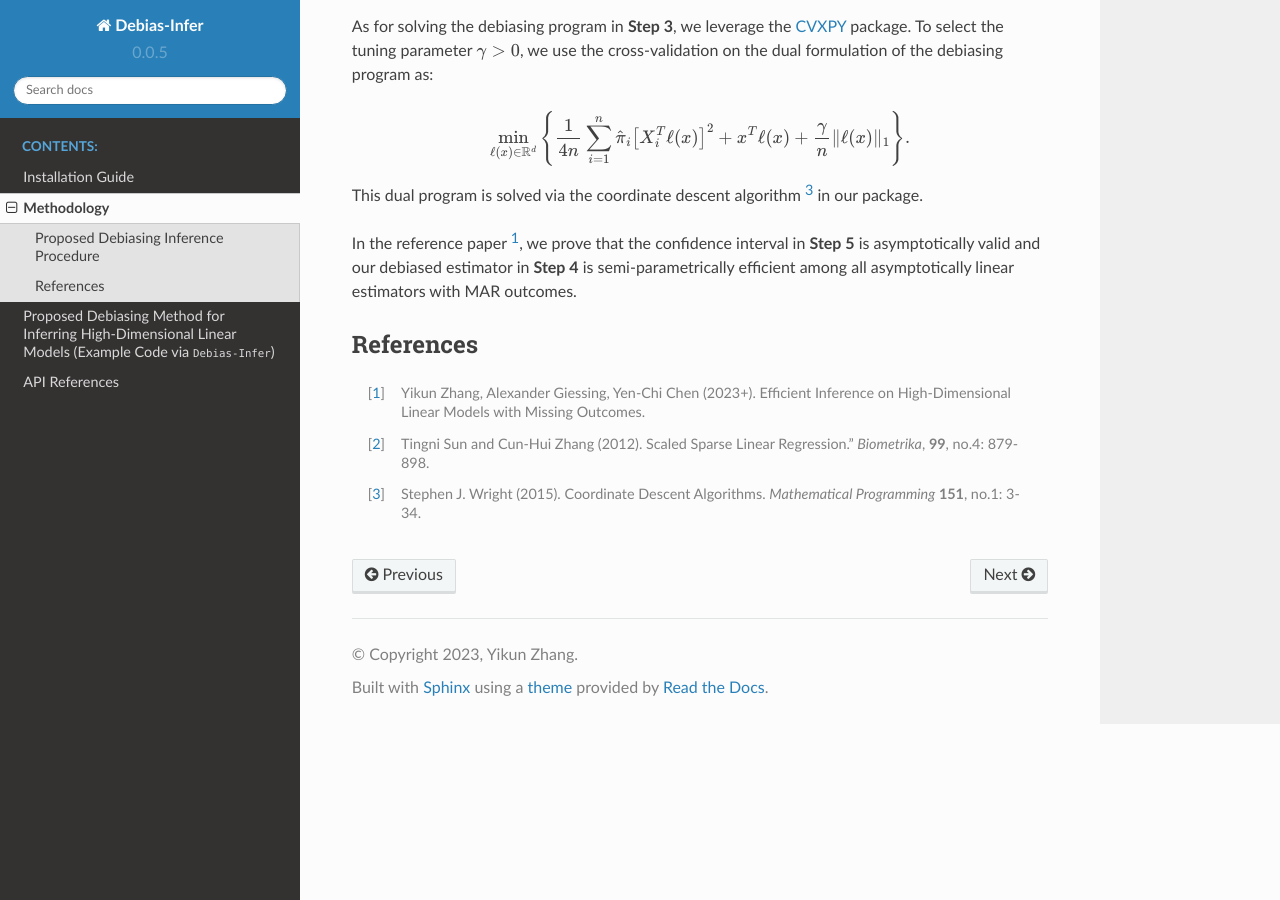
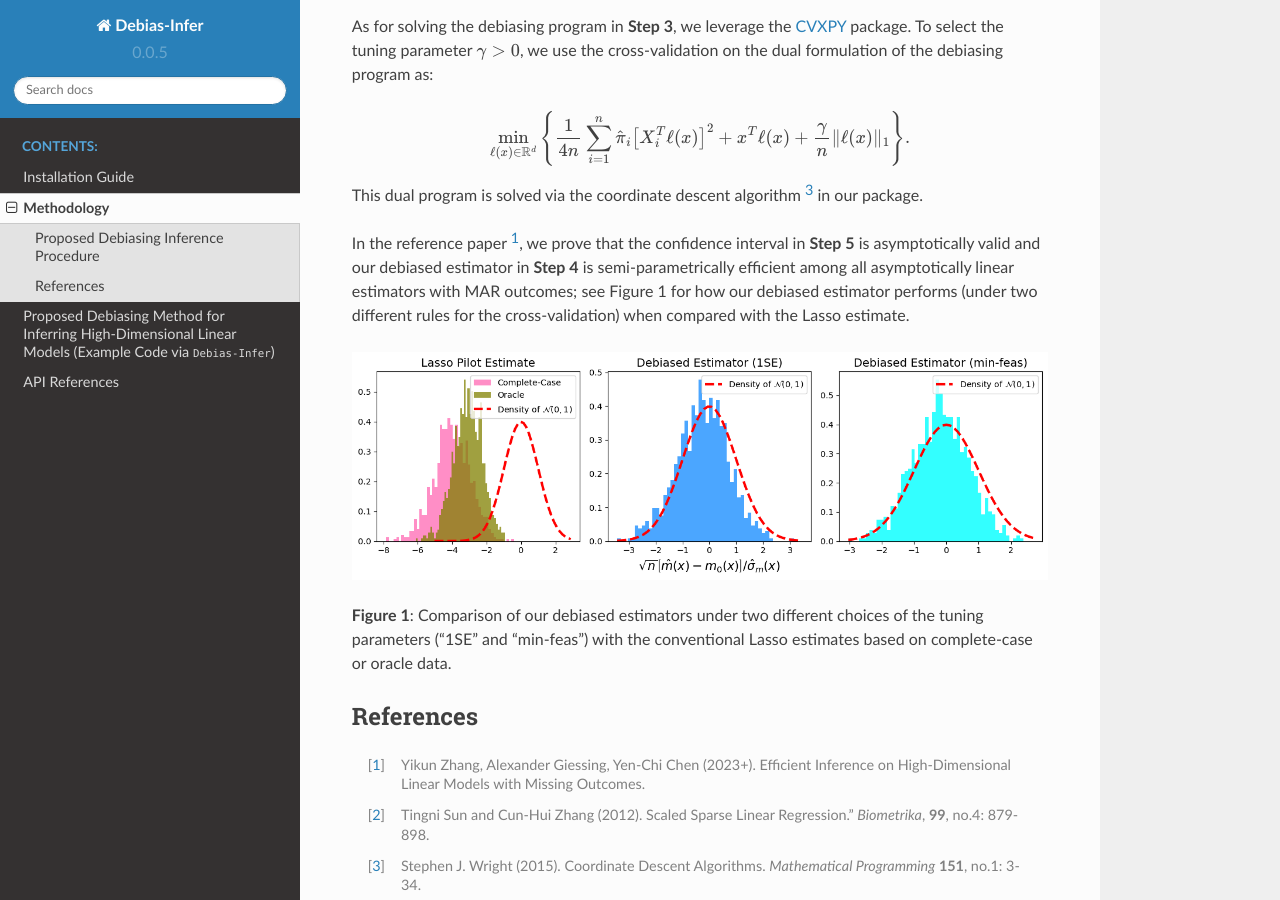
Before and after one commit to zhangyk8/Debias-Infer, a Sphinx documentation site: the page built from docs/source/method.rst, in a window 1280 px wide and 900 px high, scrolled down 1317 px. Built offline with Sphinx 7.4.7 and the Read the Docs theme 2.0.0, drawn with Linux system fonts in a browser that asks for light colours.

Commit message:
Add files via upload

```diff
--- a/docs/source/method.rst
+++ b/docs/source/method.rst
@@ -50,7 +50,13 @@ As for solving the debiasing program in **Step 3**, we leverage the `CVXPY <http
 
 This dual program is solved via the coordinate descent algorithm [3]_ in our package.
 
-In the reference paper [1]_, we prove that the confidence interval in **Step 5** is asymptotically valid and our debiased estimator in **Step 4** is semi-parametrically efficient among all asymptotically linear estimators with MAR outcomes.
+In the reference paper [1]_, we prove that the confidence interval in **Step 5** is asymptotically valid and our debiased estimator in **Step 4** is semi-parametrically efficient among all asymptotically linear estimators with MAR outcomes; see Figure 1 for how our debiased estimator performs (under two different rules for the cross-validation) when compared with the Lasso estimate.
+
+.. image:: cirsym_lasso_bias_expl_x4_beta1.png
+  :alt: Debiasing method illustration
+  :class: with-shadow float-left
+
+**Figure 1**: Comparison of our debiased estimators under two different choices of the tuning parameters ("1SE" and "min-feas") with the conventional Lasso estimates based on complete-case or oracle data.
 
 References
 ----------
```
Also changed, not shown: docs/source/cirsym_lasso_bias_expl_x4_beta1.png (added).
